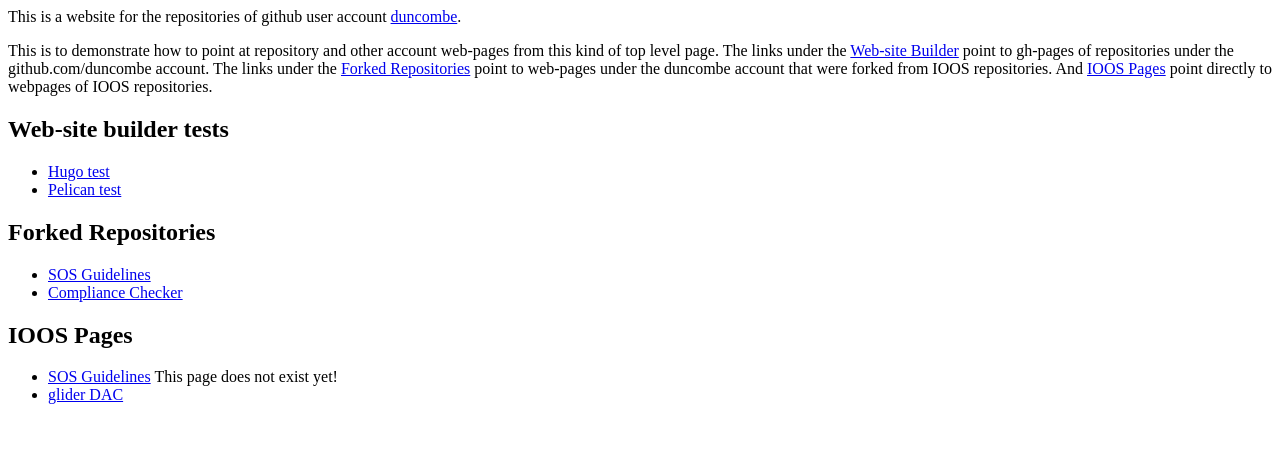
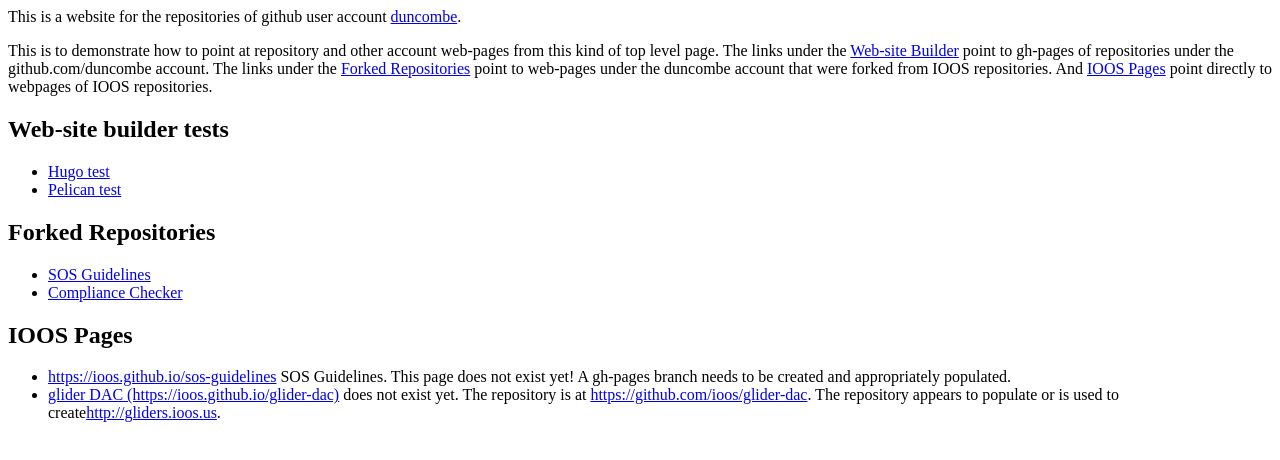
Before and after one commit to duncombe-noaa/duncombe-noaa.github.io, a plain HTML site: page index.html in a window 1280 px wide. Drawn offline with Linux system fonts and the light colour scheme.

Commit message:
Update index.html.

```diff
--- a/index.html
+++ b/index.html
@@ -38,8 +38,15 @@ And <a href="#IOOSPages">IOOS Pages</a> point directly to webpages of IOOS repos
  <a name="IOOSPages"></a><h2>IOOS Pages</h2>
 
 <ul>
-<li><a href="https://ioos.github.io/sos-guidelines">SOS Guidelines</a>  This page does not exist yet!
-<li><a href="https://ioos.github.io/glider-dac">glider DAC</a>
+<li><a href="https://ioos.github.io/sos-guidelines">https://ioos.github.io/sos-guidelines</a> SOS Guidelines. This page does not exist yet!
+A gh-pages branch needs to be created and appropriately populated.
+
+<li><a href="https://ioos.github.io/glider-dac">glider DAC (https://ioos.github.io/glider-dac)</a> does not
+exist yet. The repository is at <a
+href="https://github.com/ioos/glider-dac">https://github.com/ioos/glider-dac</a>.
+The repository appears to populate or is used to create<a
+href="http://gliders.ioos.us">http://gliders.ioos.us</a>.
+
 </ul>
 
 
```
